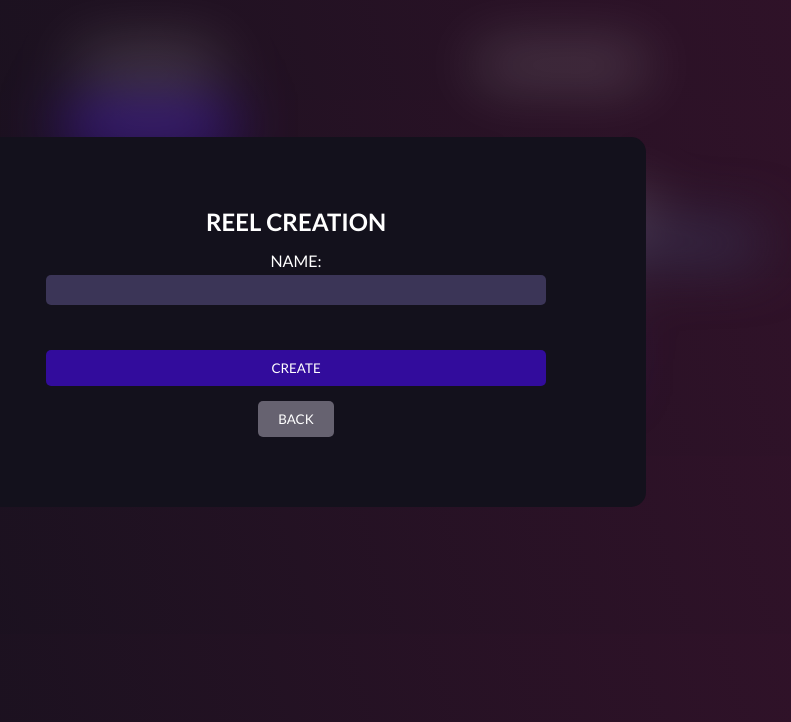
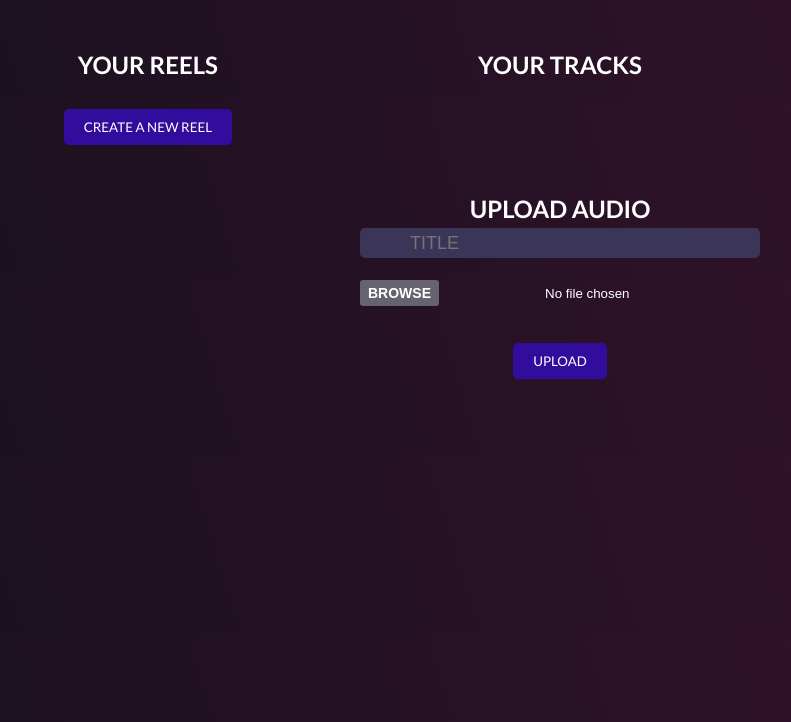
Before and after one commit to joshthecomposer/ReelShare, a Flask app: template flask_app/templates/dashboard.html in a window 1280 px wide. Shown: the part 78-800 px from the top of the page, without its empty margins (344-1135 px from the left). Run offline with Flask 2, Linux system fonts and the light colour scheme; the template is opened without the code that fills it, so the values that code supplies are empty; the visitor is signed in with stand-in values (Sample User, id 1).

Commit message:
reveal reel creation box smoothed out

```diff
--- a/flask_app/static/script/script.js
+++ b/flask_app/static/script/script.js
@@ -1,5 +1,5 @@
 let blurElement = document.getElementById('not_blurry');
-let hideElement = document.getElementById('reel_creation');
+let reel_creation = document.getElementById('reel_creation');
 
 $(document).ready(function () {
     $("ul.sortable").sortable({
@@ -64,39 +64,16 @@
     return item_order;
 }
 
-async function revealReelCreation() {
-    var filterVal = 'blur(30px)';
-    var opacity = 'opacity(100%)'
-
-        $.ajax({
-            method: "POST",
-            url: "/reveal_reel_creation_box",
-            cache: false,
-            beforeSend: function () {
-                $(hideElement).fadeIn()
-            },
-            success: function (data) {
-                location.reload();
-            }
-        })
-
+function revealReelCreation() {
+    $(reel_creation).fadeIn()
+    $(blurElement).blur()
+}
+function hideReelCreation() {
+    $(reel_creation).fadeOut()
+    $(blurElement).blur()
 }
 
 //TODO: Reel creation can be done client-side instead of duplicating the reels stuff.
-
-async function hideReelCreation() {
-        $.ajax({
-            method: "POST",
-            url: "/reveal_reel_creation_box",
-            cache: false,
-            beforeSend: function () {
-                $(hideElement).fadeOut()
-            },
-            success: function (data) {
-                location.reload();
-            }
-        })
-}
 
 function audioPlayer(element) {
     $('a.reel-a').click(function (e) {
--- a/flask_app/templates/dashboard.html
+++ b/flask_app/templates/dashboard.html
@@ -20,9 +20,7 @@
         </div>
     </nav>
     <main>
-
-    {%if session['reel_creation'] == true%}
-        <div  id="reel_creation" class="container">
+        <div  id="reel_creation" class="container" style="display:none;">
             <div class="container">
                 <div id="reg" class="hero p-5">
                     <h2 class="form-h2">REEL CREATION</h2>
@@ -32,14 +30,14 @@
                             <input class="form-control" type="text" name="name">
                                 <button type="submit" class="button-3">CREATE</button>
                             <div>
-                                <button id="revealReelCreationButton" class="button-4" onclick="hideReelCreation()">BACK</button>
                             </div>
                         </form>
+                        <button id="revealReelCreationButton" class="button-4" onclick="hideReelCreation()">BACK</button>
                     </div>
                 </div>
             </div>
         </div>
-        <div id="blurry">
+        <div id="blur">
             <div class="container">
                 <div class="d-container">
                         <div class="column reels">
@@ -105,74 +103,6 @@
                     </div>
                 </div>
             </div>
-        {%elif session['reel_creation'] == false or 'reel_creation' not in session %}
-        <div id="not_blurry">
-            <div class="container">
-                <div class="d-container">
-                        <div class="column reels">
-                                <h2>YOUR REELS</h2>
-                                        {%for r in all_reels%}
-                                        <a class="reel-a" href="/reel/view/{{r.id}}">
-                                            <div class="reel-box">
-                                                <p class="reel-name">{{r.name}}</p>
-                                                <ul id="{{r.id}}" class="droppable">
-                                                    {% if r.tracks == [] %}
-                                                        <p class="reel-placeholder" style="width:400px; height:3.5rem; color:lightgray;"></p>
-                                                    {%endif%}
-                                                    {%for f in r.tracks%}
-                                                        <li id="{{f.id}}" class="track-container">
-                                                                <button id="play-icon" onclick="audioPlayer(this)">
-                                                                    <audio class="track" src="{{ url_for('static', filename=f.path) }}">
-                                                                </button>
-                                                                <p class="track-title">{{f.title}}</p>
-                                                                <div class="progBarBox">
-                                                                    <div class="progBar" id='{{"progBar-" + f.id|string}}'></div>
-                                                                </div>
-                                                                <!-- <input type="range" id-="seek-slider" max="100" value="0">
-                                                                <input type="range" id="volume-slider" max="100" value="100"> -->
-                                                        </li>
-                                                    {%endfor%}
-                                                    </ul>
-                                                </div>
-                                            </a>
-                                        {%endfor%}
-                            <button id="revealReelCreationButton" class="button-3" onclick="revealReelCreation()">CREATE A NEW REEL</button>
-                        </div>
-                        <div class="column tracks">
-                            <h2>YOUR TRACKS</h2>
-                            <ul>
-                            {%for f in all_files%}
-                                <li id="{{f.id}}" class="track-container draggable">
-                                        <button id="play-icon" onclick="audioPlayer(this)">
-                                            <audio class="track" src="{{ url_for('static', filename=f.path) }}">
-                                        </button>
-                                        <p class="track-title">{{f.title}}</p>
-                                        <div class="progBarBox">
-                                            <div class="progBar" id='{{"progBar-" + f.id|string}}'></div>
-                                        </div>
-                                        <!-- <input type="range" id-="seek-slider" max="100" value="0">
-                                        <input type="range" id="volume-slider" max="100" value="100"> -->
-                                </li>
-                            {%endfor%}
-                            </ul>
-                            <div class="d-container">
-                                <div class="form-group upload">
-                                    <h2>UPLOAD AUDIO</h2>
-                                    <form method=post enctype=multipart/form-data>
-                                        <input class="d-form-control" type="text" name="title" placeholder="TITLE">
-                                        <input class="custom-file-input" type=file name=file>
-                                        <div>
-                                            <button type="submit" class="button-3">UPLOAD</button>
-                                        </div>
-                                    </form>
-                                </div>
-                            </div>
-
-                        </div>
-                    </div>
-                </div>
-            </div>
-        {%endif%}
     </main>
 </body>
 </html>
```
